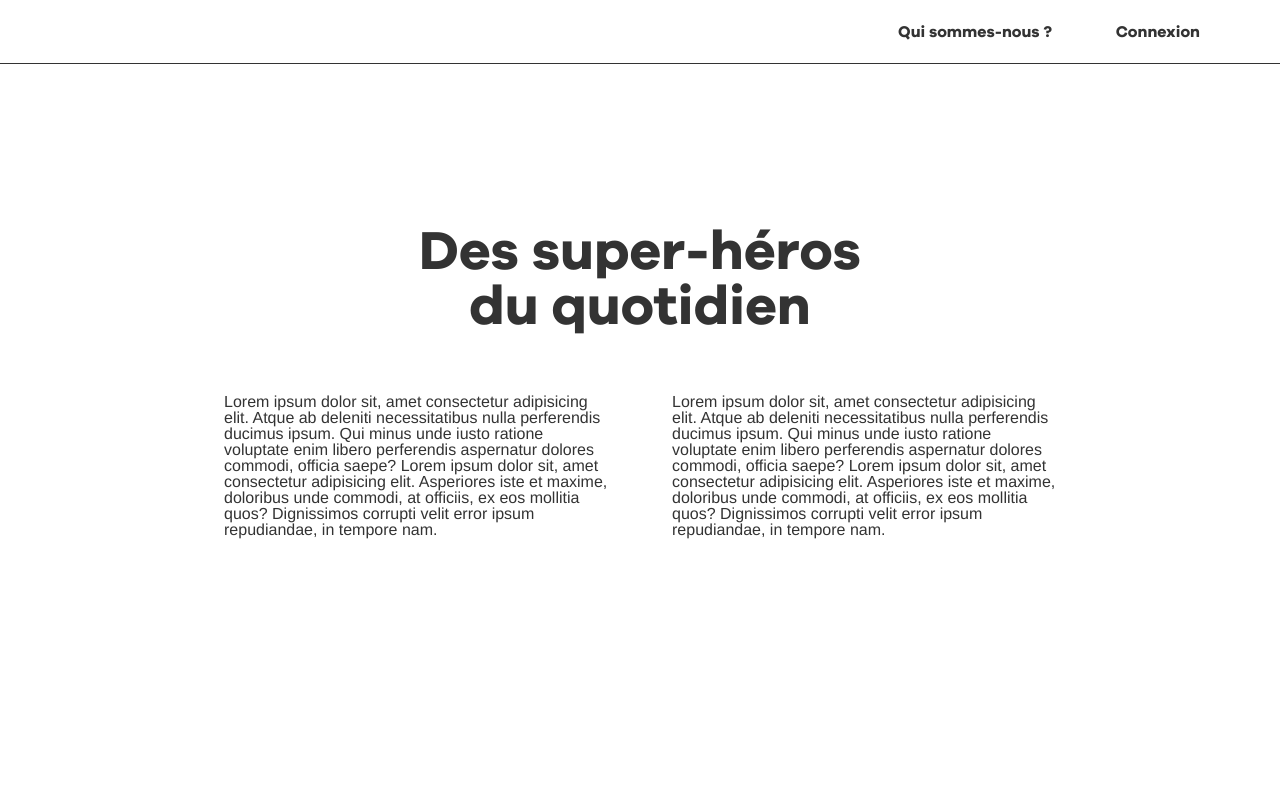
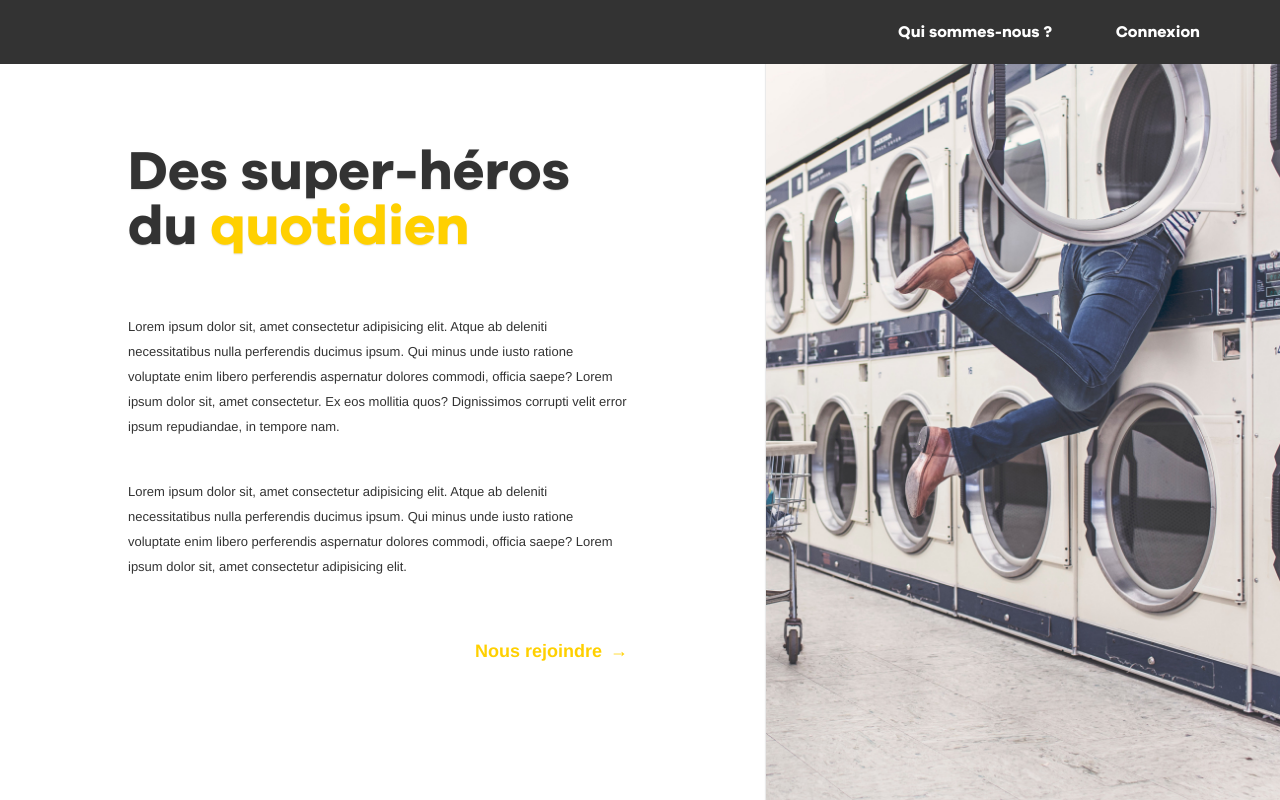
Before and after one commit to Rrrricky/superhero, a PHP site: template views/pages/about.php in a window 1280 px wide. Run offline with PHP 8.4, Linux system fonts and the light colour scheme; the template is opened without the code that fills it, so the values that code supplies are empty.

Commit message:
Page about front :construction:

```diff
--- a/styles/main.css
+++ b/styles/main.css
@@ -23,8 +23,10 @@
 }
 html,
 body {
+  overflow: hidden;
   font-family: Helvetica;
   color: #333;
+  background-size: cover;
 }
 body .app-header {
   width: 100%;
@@ -32,6 +34,8 @@ body .app-header {
   font-family: GalanoBold;
   border-bottom: 1px solid #333;
   display: flex;
+  background: #333;
+  color: #fefefe;
   justify-content: flex-end;
   align-items: center;
 }
@@ -103,21 +148,49 @@ body .app-unfindable__indication {
   font-size: 30px;
 }
 body .app-about {
-  width: 70vw;
-  margin: 20vh auto;
+  width: 500px;
+  margin: 10vh 0 0 10vw;
 }
 body .app-about-title {
-  margin: 0 auto;
   font-family: GalanoBold;
   font-size: 55px;
   width: 500px;
-  text-align: center;
+  text-shadow: 0 1px 1px rgba(200,200,200,0.5);
+}
+body .app-about-title__colored {
+  color: #ffd000;
 }
 body .app-about-description {
-  display: flex;
-  justify-content: space-around;
   margin-top: 60px;
+  line-height: 25px;
+  font-size: 13px;
 }
 body .app-about-description__graph {
-  width: 30vw;
+  margin-top: 40px;
 }
+body .app-about-image {
+  height: 100vh;
+  width: auto;
+  z-index: -1;
+  box-shadow: -1px 0 1px rgba(150,150,150,0.2);
+  position: absolute;
+  top: 0;
+  right: 0;
+}
+body .app-about-register {
+  margin-top: 60px;
+  font-size: 18px;
+  display: flex;
+  justify-content: flex-end;
+  text-decoration: none;
+  color: #ffd000;
+  font-weight: bold;
+}
+body .app-about-register:hover .app-about-register__arrow {
+  transform: translateX(7px);
+}
+body .app-about-register__arrow {
+  transition: transform 0.3s;
+  will-change: transform;
+  margin-left: 8px;
+}
--- a/styles/main.styl
+++ b/styles/main.styl
@@ -1,10 +1,22 @@
+// Import
 @import 'fonts.styl'
+
+// Variables
 $mine-shaft = #333
 $header-height = 8%
+$gold = #ffd000
+
+$h1-size = 55px;
+$h2-size = 45px;
+$h3-size = 37px;
+$h4-size = 30px;
 
 html, body
+  overflow hidden
   font-family Helvetica
   color $mine-shaft
+  // background-image url("../src/images/log.jpeg")
+  background-size cover
 
 body
   .app-header
@@ -13,6 +25,8 @@ body
     font-family GalanoBold
     border-bottom 1px solid $mine-shaft
     display flex
+    background $mine-shaft
+    color #fefefe
     justify-content flex-end
     align-items center
 
@@ -22,28 +36,57 @@ body
         padding 10px
         margin-right 30px
         text-decoration none
-        transition color .5s
+        transition color .3s
         &:hover
-          color blue
+          color $gold
 
   .app-loginform
-    width 30vw
-    height 400px
+    height 480px
+  .app-subform
+    height 570px
+  .app-loginform, .app-subform
+    width 400px
     margin 50px auto
-    padding 30px 30px
-    border 1px solid $mine-shaft
+    padding 50px 70px
+    // border 2px solid $mine-shaft
     border-radius 10px
+    color $mine-shaft
+    // background rgba(200, 200, 200, .9)
+    &-title
+      font-family GalanoBold
+      font-size 25px
+      text-align center
+      margin-bottom 50px
+      border-bottom 1px solid $mine-shaft
+      padding-bottom 25px
+    label
+      font-size 10px
     input
       width 100%
-      height 20px
+      height 40px
       margin 10px 0 20px 0
       display block
-      border-bottom 1px solid $mine-shaft
-    button
       border 1px solid $mine-shaft
-      margin-top 30px
-      padding 10px
+      border-radius 2px
+      padding-left 5px
+    &-button
+      width 80px
+      font-size 12px
+      border 1px solid $mine-shaft
+      border-radius 3px
+      display flex
+      margin 50px 90px 0 90px //To fix
+      text-align center
       cursor pointer
+      padding 10px 10px
+      transition transform .2s
+      will-change transform
+      &:hover
+        transform translateY(-2px)
+        box-shadow 0 2px 1px rgba(200, 200, 200, .7)
+    &-register
+      margin-top 50px
+      font-size 15px
 
 
   .app-loader
@@ -58,6 +101,7 @@ body
     left 0
     z-index 800
     transition opacity 0.5s
+    will-change opacity
 
     &__element
       width 80%
@@ -83,20 +127,46 @@ body
       font-size 30px
 
   .app-about
-    width 70vw
-    margin 20vh auto
+    width 500px
+    margin 10vh 0 0 10vw
 
     &-title
-      margin 0 auto
       font-family GalanoBold
-      font-size 55px
+      font-size $h1-size
       width 500px
-      text-align center
+      text-shadow 0 1px 1px rgba(200, 200, 200, 0.5)
+
+      &__colored
+          color $gold
 
     &-description
-      display flex
-      justify-content space-around
       margin-top 60px
+      line-height 25px
+      font-size 13px
 
       &__graph
-        width 30vw
+        margin-top 40px
+
+    &-image
+      height 100vh
+      width auto
+      z-index -1
+      box-shadow -1px 0 1px rgba(150, 150, 150, .2)
+      position absolute
+      top 0
+      right 0
+
+    &-register
+      margin-top 60px
+      font-size 18px
+      display flex
+      justify-content flex-end
+      text-decoration none
+      color $gold
+      font-weight bold
+      &:hover .app-about-register__arrow
+        transform translateX(7px)
+      &__arrow
+        transition transform .3s
+        will-change transform
+        margin-left 8px
--- a/styles/reset.css
+++ b/styles/reset.css
@@ -77,7 +77,7 @@ input,button,textarea,select {
 input[type=text],input[type=reset],input[type=password],input[type=search],input[type=email],input[type=tel],input[type=url],input[type=time],input[type=week],input[type=month],input[type=date],input[type=datetime],input[type=datetime-local],input[type=number],
 input[type=submit],input[type=reset],input[type=color],input[type=file],
 button,textarea,select {
-    height:1em;
+    /* height:1em; */
     -webkit-appearance:none;
        -moz-appearance:none;
             appearance:none;
--- a/views/pages/about.php
+++ b/views/pages/about.php
@@ -6,11 +6,16 @@
 <? include 'views/partials/header.php'; ?>
 <? ob_start() ?>
   <div class="app-about">
-    <h1 class="app-about-title">Des super-héros du quotidien</h1>
+    <h1 class="app-about-title">Des super-héros du <span class="app-about-title__colored">quotidien</span></h1>
     <div class="app-about-description">
-      <p class="app-about-description__graph">Lorem ipsum dolor sit, amet consectetur adipisicing elit. Atque ab deleniti necessitatibus nulla perferendis ducimus ipsum. Qui minus unde iusto ratione voluptate enim libero perferendis aspernatur dolores commodi, officia saepe? Lorem ipsum dolor sit, amet consectetur adipisicing elit. Asperiores iste et maxime, doloribus unde commodi, at officiis, ex eos mollitia quos? Dignissimos corrupti velit error ipsum repudiandae, in tempore nam.</p>
-      <p class="app-about-description__graph">Lorem ipsum dolor sit, amet consectetur adipisicing elit. Atque ab deleniti necessitatibus nulla perferendis ducimus ipsum. Qui minus unde iusto ratione voluptate enim libero perferendis aspernatur dolores commodi, officia saepe? Lorem ipsum dolor sit, amet consectetur adipisicing elit. Asperiores iste et maxime, doloribus unde commodi, at officiis, ex eos mollitia quos? Dignissimos corrupti velit error ipsum repudiandae, in tempore nam.</p>
+      <p class="app-about-description__graph">Lorem ipsum dolor sit, amet consectetur adipisicing elit. Atque ab deleniti necessitatibus nulla perferendis ducimus ipsum. Qui minus unde iusto ratione voluptate enim libero perferendis aspernatur dolores commodi, officia saepe? Lorem ipsum dolor sit, amet consectetur. Ex eos mollitia quos? Dignissimos corrupti velit error ipsum repudiandae, in tempore nam.</p>
+      <p class="app-about-description__graph">Lorem ipsum dolor sit, amet consectetur adipisicing elit. Atque ab deleniti necessitatibus nulla perferendis ducimus ipsum. Qui minus unde iusto ratione voluptate enim libero perferendis aspernatur dolores commodi, officia saepe? Lorem ipsum dolor sit, amet consectetur adipisicing elit.</p>
+      <a class="app-about-register" href="register">
+        <p>Nous rejoindre</p>
+        <span class="app-about-register__arrow">→</span>
+      </a>
     </div>
+      <img class="app-about-image" src="src/images/about.jpg" alt="washing">
   </div>
 <? $container = ob_get_clean() ?>
 <? require 'templates/template.php'; ?>
--- a/views/pages/register.php
+++ b/views/pages/register.php
@@ -5,6 +5,7 @@
 <? require 'views/partials/header.php'; ?>
 <? ob_start() ?>
   <form class="app-subform" action="#" method="post">
+    <h1 class="app-subform-title">S'inscrire</h1>
     <label for="name">Pseudo</label>
     <input type="text" id="name" placeholder="Super-Me" name="pseudo" value="">
     <label for="mail">E-mail</label>
@@ -13,7 +14,7 @@
     <input type="password" id="password" name="pass" value="">
     <label for="password_confirm">Password confirmation</label>
     <input type="password" id="password_confirm" name="pass_confirm" value="">
-    <button type="submit" value="submit">Send</button>
+    <button class="app-loginform-button" type="submit" value="submit">Inscription</button>
   </form>
 <? $container = ob_get_clean() ?>
 <? require 'templates/template.php'; ?>
```
Also changed, not shown: other parts of styles/main.css (+53 -12 lines), views/pages/login.php (+6 -1 lines), src/images/about.jpg (added), src/images/dc-comics-justice-league-batman-statue-prime1-studio-feature-903246-1.jpg (deleted), src/images/dlog.jpeg (added), src/images/log.jpeg (added).
